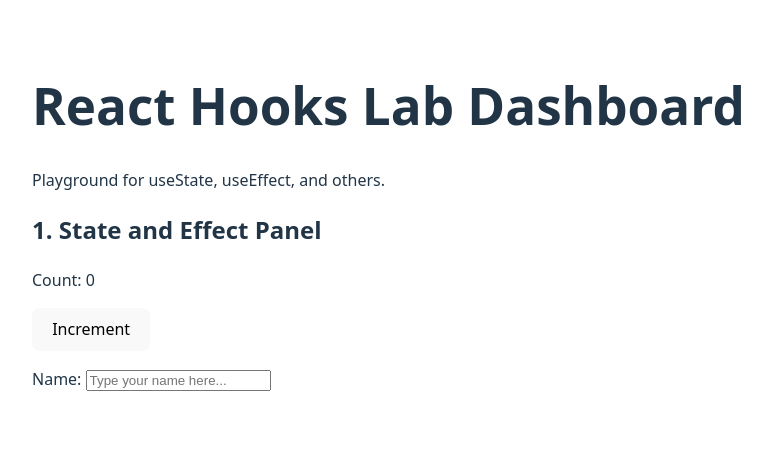
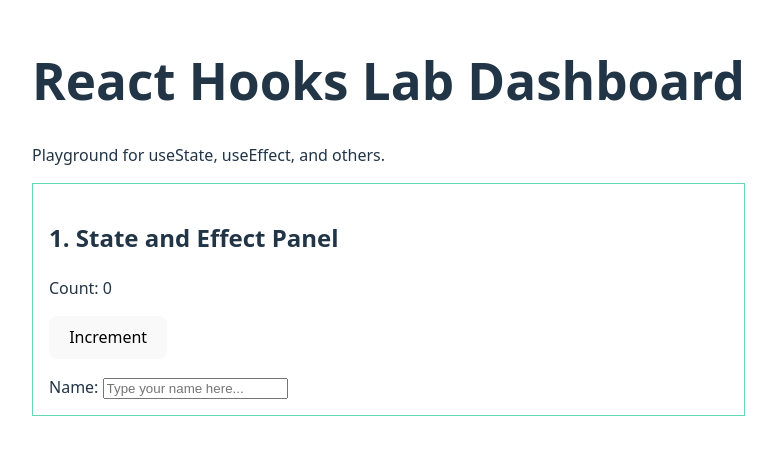
Before and after one commit to APaud3l/jun25-react-hooks, a React (Vite) app: page / in a window 1280 px wide. Shown: the part 183-638 px from the top of the page, without its empty margins (0-776 px from the left). Built offline with nearby package versions, Linux system fonts and the light colour scheme.

Commit message:
worked on useEffect Hook

```diff
--- a/src/App.jsx
+++ b/src/App.jsx
@@ -1,6 +1,13 @@
 // import './App.css'
 
 import StateEffectPanel from "./components/StateEffectPanel";
+import styled from "styled-components";
+
+const StyledSection = styled.section`
+  marginTop: 2rem;
+  border: 1px solid #04c1889d;
+  padding: 1rem;
+`;
 
 function App() {
 
@@ -10,11 +17,11 @@ function App() {
         <h1>React Hooks Lab Dashboard</h1>
         <p>Playground for useState, useEffect, and others.</p>
 
-        <section>
+        <StyledSection>
           <h2>1. State and Effect Panel</h2>
           {/* We'll drop some component here. */}
           <StateEffectPanel />
-        </section>
+        </StyledSection>
       </div>
     </>
   )
--- a/src/components/StateEffectPanel.jsx
+++ b/src/components/StateEffectPanel.jsx
@@ -1,12 +1,30 @@
-import { useState } from "react";
+import { useEffect, useState } from "react";
 
 export default function StateEffectPanel() {
   // Syntax: const [varname, setterFunction] = useState(initialValue);
   const [count, setCount] = useState(0);
   const [name, setName] = useState("");
 
+  //   Syntax for useEffect hook: useEffect(arrow function, dependency array);
+  // Example of Lifecycle method: componentDidUpdate
+  useEffect(() => {
+    document.title = `Count: ${count}, Name: ${name || 'Dev'}`;
+  }, [count, name]);
+
+  // Lifecycle method: componentDidMount
+  useEffect(() => {
+    console.log("StateEffectPanel Component is loaded!!");
+  }, []);
+
+  // Example of Lifecycle method: componentDidUpdate
+  useEffect(() => {
+    console.log("Name changed to: ", name);
+  }, [name]);
+
+  // componentWillUnmount will execute when you return something from the arrow function
+
   const handleIncrement = () => {
-    setCount((prev) => prev + 1);
+    setCount((prev) => ++prev);
   };
 
   return (
```
Lines whose indentation alone changed are shown as unchanged.
